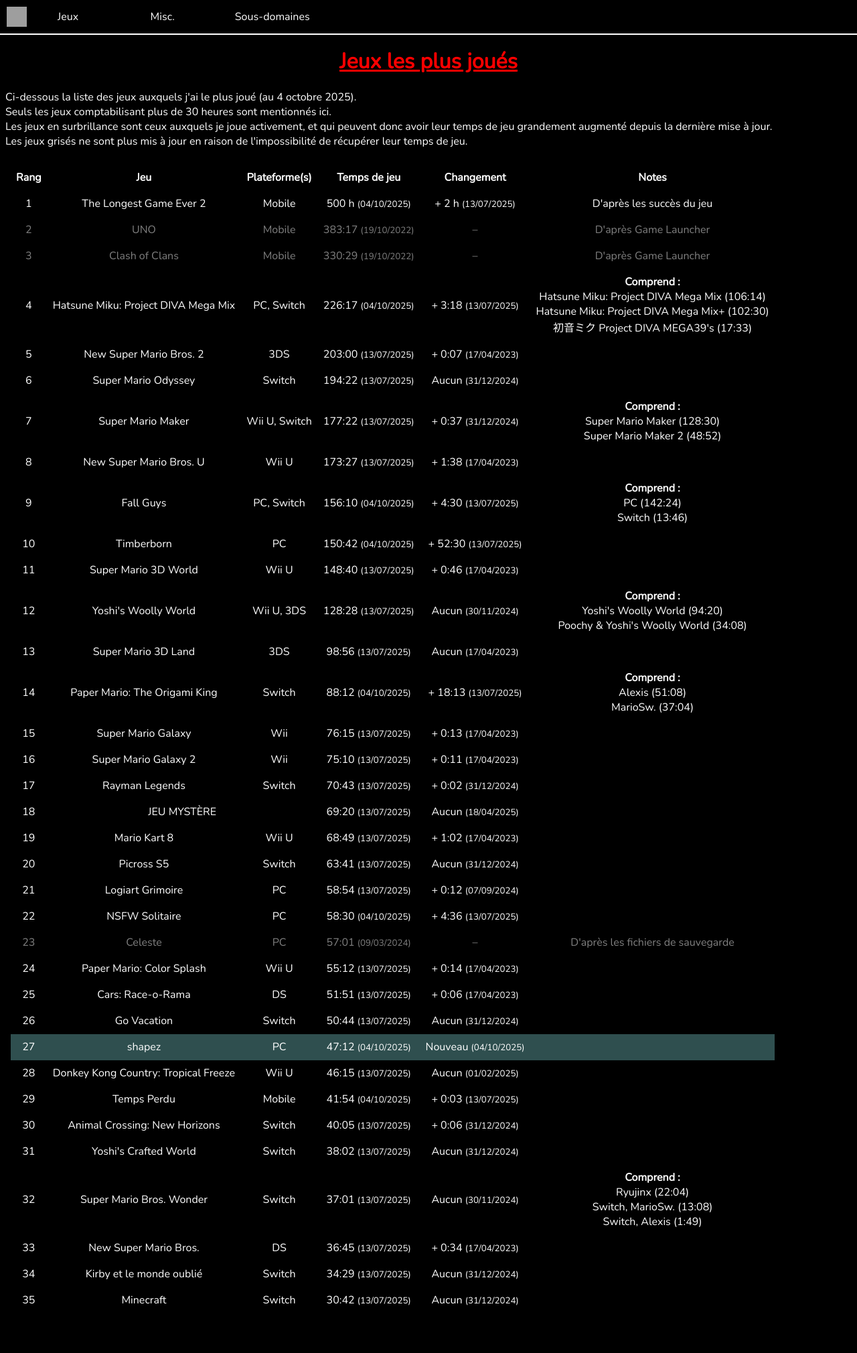
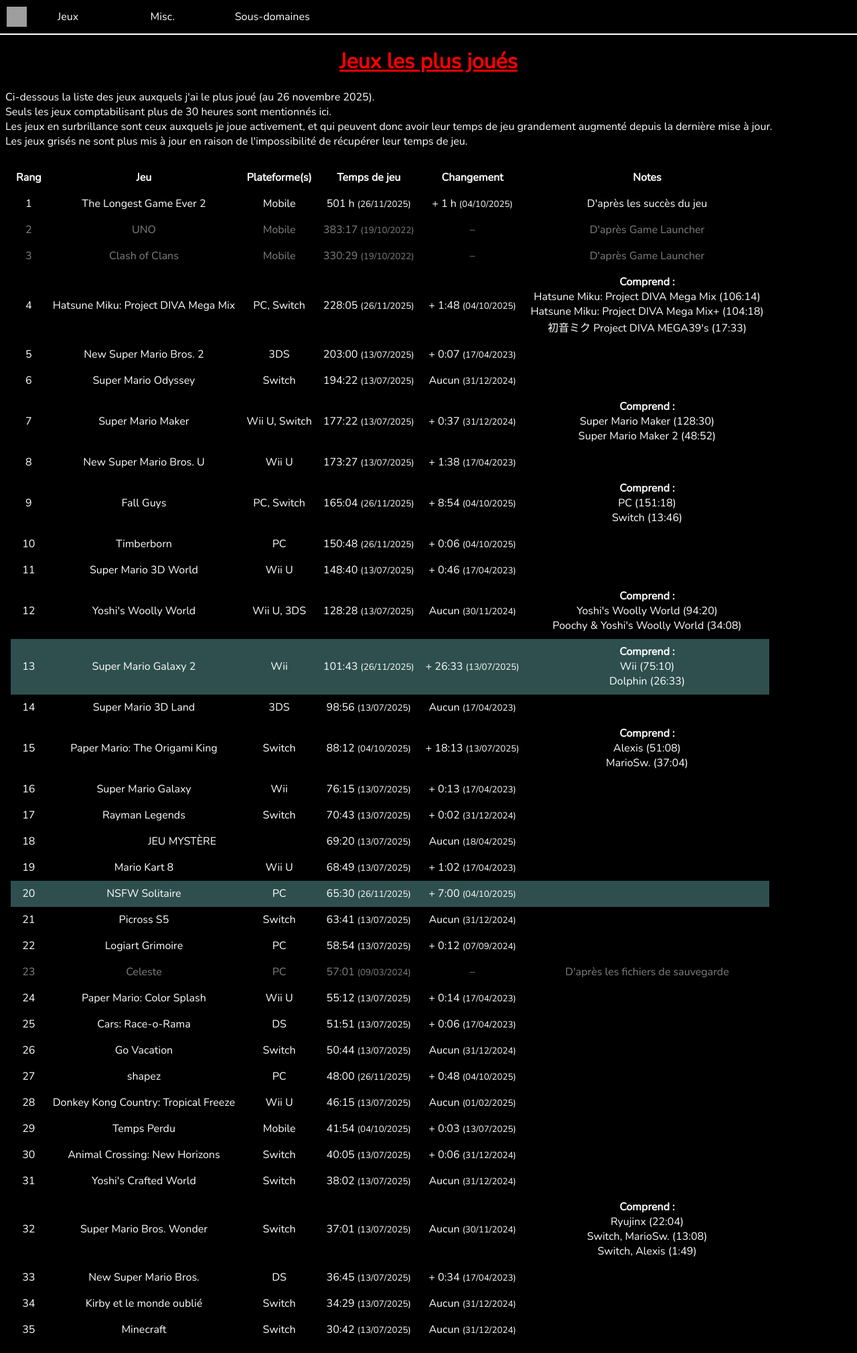
Before and after one commit to MarioSwitch/marioswitch.github.io, a PHP site: page /pages/misc/games.php in a window 1280 px wide. Shown: the whole page at 67% size. Before the commit the page ends 1949 px from the top, so only its background shows below. Run offline with PHP 8.4, Linux system fonts and the light colour scheme; grey boxes are pictures that could not be loaded.

Commit message:
[119] Update games

```diff
--- a/pages/misc/games.php
+++ b/pages/misc/games.php
@@ -13,7 +13,7 @@
 		<?php insertMenu(); ?>
 		<h1>Jeux les plus joués</h1>
 		<p>
-			Ci-dessous la liste des jeux auxquels j'ai le plus joué (au 4 octobre 2025).<br>
+			Ci-dessous la liste des jeux auxquels j'ai le plus joué (au 26 novembre 2025).<br>
 			Seuls les jeux comptabilisant plus de 30 heures sont mentionnés ici.<br>
 			Les jeux en surbrillance sont ceux auxquels je joue activement, et qui peuvent donc avoir leur temps de jeu grandement augmenté depuis la dernière mise à jour.<br>
 			Les jeux grisés ne sont plus mis à jour en raison de l'impossibilité de récupérer leur temps de jeu.
@@ -31,8 +31,8 @@
 				<td><?= rank(1); ?></td>
 				<td>The Longest Game Ever 2</td>
 				<td>Mobile</td>
-				<td>500 h <small>(04/10/2025)</small></td>
-				<td>+ 2 h <small>(13/07/2025)</small></td>
+				<td>501 h <small>(26/11/2025)</small></td>
+				<td>+ 1 h <small>(04/10/2025)</small></td>
 				<td>D'après les succès du jeu</td>
 			</tr>
 			<tr class="off">
@@ -55,12 +55,12 @@
 				<td><?= rank(); ?></td>
 				<td>Hatsune Miku: Project DIVA Mega Mix</td>
 				<td>PC, Switch</td>
-				<td>226:17 <small>(04/10/2025)</small></td>
-				<td>+ 3:18 <small>(13/07/2025)</small></td>
+				<td>228:05 <small>(26/11/2025)</small></td>
+				<td>+ 1:48 <small>(04/10/2025)</small></td>
 				<td>
 					<b>Comprend :</b>
 					<br>Hatsune Miku: Project DIVA Mega Mix (106:14)
-					<br>Hatsune Miku: Project DIVA Mega Mix+ (102:30)
+					<br>Hatsune Miku: Project DIVA Mega Mix+ (104:18)
 					<br>初音ミク Project DIVA MEGA39's (17:33)
 				</td>
 			</tr>
@@ -104,11 +104,11 @@
 				<td><?= rank(); ?></td>
 				<td>Fall Guys</td>
 				<td>PC, Switch</td>
-				<td>156:10 <small>(04/10/2025)</small></td>
-				<td>+ 4:30 <small>(13/07/2025)</small></td>
+				<td>165:04 <small>(26/11/2025)</small></td>
+				<td>+ 8:54 <small>(04/10/2025)</small></td>
 				<td>
 					<b>Comprend :</b>
-					<br>PC (142:24)
+					<br>PC (151:18)
 					<br>Switch (13:46)
 				</td>
 			</tr>
@@ -116,8 +116,8 @@
 				<td><?= rank(); ?></td>
 				<td>Timberborn</td>
 				<td>PC</td>
-				<td>150:42 <small>(04/10/2025)</small></td>
-				<td>+ 52:30 <small>(13/07/2025)</small></td>
+				<td>150:48 <small>(26/11/2025)</small></td>
+				<td>+ 0:06 <small>(04/10/2025)</small></td>
 				<td></td>
 			</tr>
 			<tr>
@@ -138,6 +138,18 @@
 					<b>Comprend :</b>
 					<br>Yoshi's Woolly World (94:20)
 					<br>Poochy & Yoshi's Woolly World (34:08)
+				</td>
+			</tr>
+			<tr class="highlight">
+				<td><?= rank(); ?></td>
+				<td>Super Mario Galaxy 2</td>
+				<td>Wii</td>
+				<td>101:43 <small>(26/11/2025)</small></td>
+				<td>+ 26:33 <small>(13/07/2025)</small></td>
+				<td>
+					<b>Comprend :</b>
+					<br>Wii (75:10)
+					<br>Dolphin (26:33)
 				</td>
 			</tr>
 			<tr>
@@ -170,14 +182,6 @@
 			</tr>
 			<tr>
 				<td><?= rank(); ?></td>
-				<td>Super Mario Galaxy 2</td>
-				<td>Wii</td>
-				<td>75:10 <small>(13/07/2025)</small></td>
-				<td>+ 0:11 <small>(17/04/2023)</small></td>
-				<td></td>
-			</tr>
-			<tr>
-				<td><?= rank(); ?></td>
 				<td>Rayman Legends</td>
 				<td>Switch</td>
 				<td>70:43 <small>(13/07/2025)</small></td>
@@ -199,6 +203,14 @@
 				<td>+ 1:02 <small>(17/04/2023)</small></td>
 				<td></td>
 			</tr>
+			<tr class="highlight">
+				<td><?= rank(); ?></td>
+				<td>NSFW Solitaire</td>
+				<td>PC</td>
+				<td>65:30 <small>(26/11/2025)</small></td>
+				<td>+ 7:00 <small>(04/10/2025)</small></td>
+				<td></td>
+			</tr>
 			<tr>
 				<td><?= rank(); ?></td>
 				<td>Picross S5</td>
@@ -213,14 +225,6 @@
 				<td>PC</td>
 				<td>58:54 <small>(13/07/2025)</small></td>
 				<td>+ 0:12 <small>(07/09/2024)</small></td>
-				<td></td>
-			</tr>
-			<tr>
-				<td><?= rank(); ?></td>
-				<td>NSFW Solitaire</td>
-				<td>PC</td>
-				<td>58:30 <small>(04/10/2025)</small></td>
-				<td>+ 4:36 <small>(13/07/2025)</small></td>
 				<td></td>
 			</tr>
 			<tr class="off">
@@ -255,12 +259,12 @@
 				<td>Aucun <small>(31/12/2024)</small></td>
 				<td></td>
 			</tr>
-			<tr class="highlight">
+			<tr>
 				<td><?= rank(); ?></td>
 				<td>shapez</td>
 				<td>PC</td>
-				<td>47:12 <small>(04/10/2025)</small></td>
-				<td>Nouveau <small>(04/10/2025)</small></td>
+				<td>48:00 <small>(26/11/2025)</small></td>
+				<td>+ 0:48 <small>(04/10/2025)</small></td>
 				<td></td>
 			</tr>
 			<tr>
```
